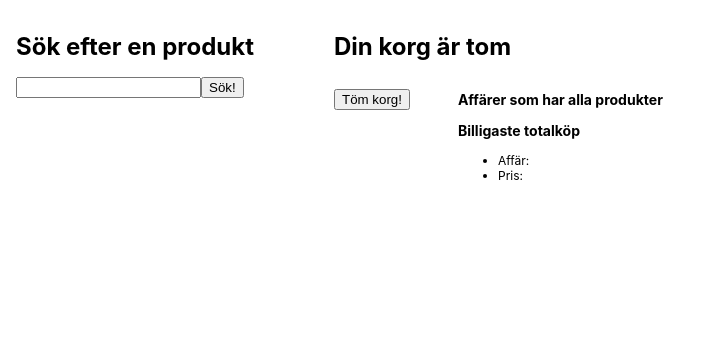
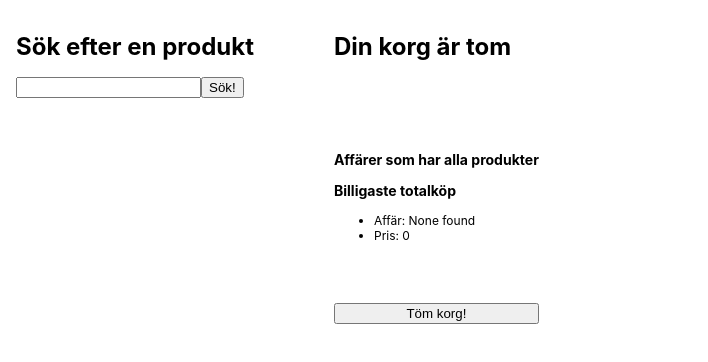
Before and after one commit to MartinLundqvist/pricefrontend, a React (Vite) app: page / in a window 1280 px wide. Shown: the top 362 px of the page, without its empty margins (0-708 px from the left). Built offline with nearby package versions, Linux system fonts and the light colour scheme.

Commit message:
Implemented new basket provider

```diff
--- a/src/App.tsx
+++ b/src/App.tsx
@@ -1,11 +1,12 @@
 import { useEffect, useState } from 'react';
-import { useLocalStorage } from './hooks/useLocalStorage';
+// import { useLocalStorage } from './hooks/useLocalStorage';
 import he from 'he';
 import styled from 'styled-components';
 import { Basket } from './components/Basket';
 import { SearchResults } from './components/SearchResults';
 import { IResponse } from 'price-scraper-common';
-import { IStore } from './types';
+// import { IStore } from './types';
+import { useBasket } from './contexts/BasketProvider';
 
 const Wrapper = styled.div`
   position: relative;
@@ -21,11 +22,12 @@ function App() {
   const [product, setProduct] = useState<string>('');
   const [doSearch, setDoSearch] = useState<boolean>(false);
   const [searchResults, setSearchResults] = useState<IResponse | null>(null);
-  const [storeValues, setStoreValues] = useLocalStorage<IStore>(
-    'price-scraper-beta',
-    { products: [], vendors: [] }
-  );
-  // const [basket, setBasket] = useState<IBasket[]>([]);
+  const { clearBasket } = useBasket();
+  // const [storeValues, setStoreValues] = useLocalStorage<IStore>(
+  //   'price-scraper-beta',
+  //   { products: [], vendors: [] }
+  // );
+  // // const [basket, setBasket] = useState<IBasket[]>([]);
 
   const handleClick = () => {
     setDoSearch(true);
@@ -70,9 +72,9 @@ function App() {
   //   setStoreValues({ products, vendors });
   // };
 
-  const clearLocalStorage = () => {
-    setStoreValues({ products: [], vendors: [] });
-  };
+  // const clearLocalStorage = () => {
+  //   setStoreValues({ products: [], vendors: [] });
+  // };
 
   useEffect(() => {
     const fetchData = async () => {
@@ -114,7 +116,7 @@ function App() {
         {searchResults && <SearchResults results={searchResults} />}
       </div>
       <div>
-        <Basket store={storeValues} clearStore={clearLocalStorage} />
+        <Basket />
       </div>
     </Wrapper>
   );
--- /dev/null
+++ b/src/classes/basket.ts
@@ -0,0 +1,3 @@
+import { IStore, IStoreProduct } from '../types';
+
+export class BasketUtils {}
--- a/src/components/Basket.tsx
+++ b/src/components/Basket.tsx
@@ -1,58 +1,60 @@
 import { useEffect, useState } from 'react';
 // import { IResponse } from 'price-scraper-common';
 import styled from 'styled-components';
-import { IStore, IStoreVendor } from '../types';
+import { useBasket } from '../contexts/BasketProvider';
+// import { IStore, IStoreVendor } from '../types';
 
 const Wrapper = styled.div`
   position: relative;
   display: flex;
-  flex-direction: row;
+  flex-direction: column;
   gap: 3rem;
 `;
 
-interface IBasketStats {
-  vendors: string[];
-  cheapestVendor: string;
-  minTotalPrice: string;
-}
+// interface IBasketStats {
+//   vendors: string[];
+//   cheapestVendor: string;
+//   minTotalPrice: string;
+// }
 
-interface IBasketProps {
-  store: IStore;
-  clearStore: () => void;
-}
-export const Basket = ({ store, clearStore }: IBasketProps): JSX.Element => {
-  const [filteredVendors, setFilteredVendors] = useState<IStoreVendor[]>();
+export const Basket = (): JSX.Element => {
+  // const [filteredVendors, setFilteredVendors] = useState<IStoreVendor[]>();
+  const {
+    clearBasket,
+    getProductsInBasket,
+    getVendorsWithBasket,
+    getCheapestBasketVendor,
+  } = useBasket();
 
-  useEffect(() => {
-    // We do this the easy way. Filter out the vendors with the full number of products
-    const vendorsWithAllProducts = store.vendors.filter((vendor) => {
-      vendor.products.length === store.products.length;
-    });
+  // useEffect(() => {
+  //   // We do this the easy way. Filter out the vendors with the full number of products
+  //   const vendorsWithAllProducts = store.vendors.filter((vendor) => {
+  //     vendor.products.length === store.products.length;
+  //   });
 
-    console.log(vendorsWithAllProducts);
+  //   console.log(vendorsWithAllProducts);
 
-    setFilteredVendors(vendorsWithAllProducts);
-  }, [store]);
+  //   setFilteredVendors(vendorsWithAllProducts);
+  // }, [store]);
 
   return (
     <div>
-      <h1>Din korg{store.products.length === 0 ? ' är tom' : ''}</h1>
+      <h1>Din korg{getProductsInBasket().length === 0 ? ' är tom' : ''}</h1>
       <Wrapper>
         <div>
           <ul>
-            {store.products.map((product) => (
+            {getProductsInBasket().map((product) => (
               <li key={product.product}>
                 {product.product}, {product.vendors.length} affärer, lägsta
                 pris: {product.vendors[0].priceOffer}
               </li>
             ))}
           </ul>
-          <button onClick={() => clearStore()}>Töm korg!</button>
         </div>
         <div>
           <h3>Affärer som har alla produkter</h3>
           <ul>
-            {filteredVendors?.map((vendor) => (
+            {getVendorsWithBasket().map((vendor) => (
               <li key={vendor.vendor}>
                 {vendor.vendor}: {vendor.totalPriceOffer} kr
               </li>
@@ -60,10 +62,21 @@ export const Basket = ({ store, clearStore }: IBasketProps): JSX.Element => {
           </ul>
           <h3>Billigaste totalköp</h3>
           <ul>
-            <li>Affär: </li>
-            <li>Pris: </li>
+            <li>
+              Affär:{' '}
+              {getCheapestBasketVendor()
+                ? getCheapestBasketVendor().vendor
+                : 'None found'}
+            </li>
+            <li>
+              Pris:{' '}
+              {getCheapestBasketVendor()
+                ? getCheapestBasketVendor().totalPriceOffer
+                : 0}
+            </li>
           </ul>
         </div>
+        <button onClick={() => clearBasket()}>Töm korg!</button>
       </Wrapper>
     </div>
   );
--- a/src/components/SearchResults.tsx
+++ b/src/components/SearchResults.tsx
@@ -1,5 +1,23 @@
-import { useEffect, useState } from 'react';
 import { IResponse } from 'price-scraper-common';
+import { useState } from 'react';
+import styled from 'styled-components';
+import { useBasket } from '../contexts/BasketProvider';
+import { IStoreProduct } from '../types';
+
+const Wrapper = styled.div`
+  ul {
+    padding: 0;
+  }
+
+  label {
+    display: block;
+
+    span {
+      color: blue;
+      font-weight: bold;
+    }
+  }
+`;
 
 interface ISearchResultsProps {
   results: IResponse;
@@ -8,16 +26,81 @@ interface ISearchResultsProps {
 export const SearchResults = ({
   results,
 }: ISearchResultsProps): JSX.Element => {
-  const [productsFound, setProductsFound] = useState<string[]>();
+  const MAX_OFFER_CHARACTERS = 45;
+  const [chosenProductOfferIDs, setChosenProductOfferIDs] = useState<string[]>(
+    []
+  );
+  const { addProduct } = useBasket();
 
-  useEffect(() => {
-    const products = new Set<string>();
-    results.vendors.forEach((vendor) => products.add(vendor.productOffer));
-    setProductsFound(Array.from(products));
-  }, [results]);
+  const handleProductChange = (event: React.ChangeEvent<HTMLInputElement>) => {
+    const checked = event.target.checked;
+    const productOfferID = event.target.value;
+    const newChosenProductOfferIDs = [...chosenProductOfferIDs];
+
+    if (checked && !chosenProductOfferIDs.includes(productOfferID)) {
+      newChosenProductOfferIDs.push(productOfferID);
+    }
+
+    if (!checked && chosenProductOfferIDs.includes(productOfferID)) {
+      newChosenProductOfferIDs.splice(
+        newChosenProductOfferIDs.indexOf(productOfferID),
+        1
+      );
+    }
+
+    console.log(newChosenProductOfferIDs);
+
+    setChosenProductOfferIDs(newChosenProductOfferIDs);
+  };
+
+  const truncate = (offerString: string): string => {
+    if (offerString.length > MAX_OFFER_CHARACTERS) {
+      offerString = offerString.substring(0, MAX_OFFER_CHARACTERS) + '... ';
+    }
+
+    return offerString;
+  };
+
+  const addToBasket = () => {
+    const newProduct: IStoreProduct = {
+      product: results.product.product,
+      vendors: [],
+    };
+
+    if (chosenProductOfferIDs.length === 0) {
+      alert('You did not select any product offers to add.');
+      return;
+    }
+
+    chosenProductOfferIDs.forEach((id) => {
+      const vendor = results.vendors.find((v) => v.productOfferID === id);
+      if (vendor) {
+        newProduct.vendors.push({
+          vendor: vendor.vendor,
+          productOffer: vendor.productOffer,
+          productOfferID: id,
+          priceOffer: vendor.priceOffer,
+        });
+      }
+    });
+
+    if (newProduct.vendors.length === 0) {
+      alert('Found no product offers to add');
+      return;
+    }
+
+    addProduct(newProduct);
+    alert(
+      'Added ' +
+        newProduct.vendors.length +
+        ' offers to the product and put in the basket.'
+    );
+
+    setChosenProductOfferIDs([]);
+  };
 
   return (
-    <div>
+    <Wrapper>
       <h3>
         Produkt som matchade din sökning:{' '}
         <span style={{ color: 'blue' }}> {results.product.product}</span>
@@ -28,8 +111,22 @@ export const SearchResults = ({
         max. 10 med bästa match överst):
       </h3>
       <ul>
-        {productsFound?.map((product, index) => (
-          <li key={index + 0.5}>{product}</li>
+        {results.vendors.map((vendorResult, index) => (
+          <label key={index + 0.6}>
+            <input
+              type='checkbox'
+              key={index + 0.5}
+              name='productOfferID'
+              value={vendorResult.productOfferID}
+              checked={chosenProductOfferIDs.includes(
+                vendorResult.productOfferID
+              )}
+              onChange={(e) => handleProductChange(e)}
+            />
+            {truncate(vendorResult.productOffer)}:{' '}
+            <span>{vendorResult.priceOffer.toLocaleString()}kr</span> (
+            {vendorResult.vendor})
+          </label>
         ))}
       </ul>
       <h3>
@@ -37,6 +134,7 @@ export const SearchResults = ({
         (eller gör en mer specifik sökning om inga erbjudanden matchar det du
         söker)
       </h3>
-    </div>
+      <button onClick={() => addToBasket()}>Lägg i Korgen!</button>
+    </Wrapper>
   );
 };
--- /dev/null
+++ b/src/contexts/BasketProvider.tsx
@@ -0,0 +1,117 @@
+import { createContext, useContext, useEffect, useState } from 'react';
+import { BasketUtils } from '../classes/basket';
+import { useLocalStorage } from '../hooks/useLocalStorage';
+import { IStore, IStoreProduct, IStoreVendor } from '../types';
+
+interface IBasketContext {
+  clearBasket: () => void;
+  addProduct: (product: IStoreProduct) => void;
+  removeProduct: (productName: string) => void;
+  removeProductOffer: (productOfferID: string) => void;
+  getVendorsWithBasket: () => IStoreVendor[];
+  getProductsInBasket: () => IStoreProduct[];
+  getCheapestBasketVendor: () => IStoreVendor;
+}
+
+const BasketContext = createContext<IBasketContext>({} as IBasketContext);
+
+export const useBasket = () => useContext(BasketContext);
+
+interface IBasketProviderProps {
+  children: React.ReactNode;
+}
+
+export const BasketProvider = ({
+  children,
+}: IBasketProviderProps): JSX.Element => {
+  const [store, setStore] = useLocalStorage<IStore>('price-scraper-beta', {
+    products: [],
+    vendors: [],
+  });
+
+  const clearBasket = () => {
+    if (confirm('Are you sure you want to clear the basket?')) {
+      setStore({ products: [], vendors: [] });
+    }
+  };
+
+  const addProduct = (product: IStoreProduct) => {
+    console.log('Basket has received a product to be added:');
+    console.log(product);
+
+    // Temporary variables - we are technically recreating the Store
+    var products = store.products;
+    var vendors = store.vendors;
+
+    // It's a new product by definition, so we will just push it to the products array
+    products.push({
+      product: product.product,
+      vendors: product.vendors,
+    });
+
+    // We need to check if the vendors are already in the store from before, before adding the new product to the vendor array,
+    product.vendors.forEach((vendor) => {
+      const vendorIndex = vendors.findIndex((v) => v.vendor === vendor.vendor);
+      if (vendorIndex !== -1) {
+        vendors[vendorIndex].products.push({
+          product: product.product,
+          productOfferID: vendor.productOfferID,
+          productOffer: vendor.productOffer,
+          priceOffer: vendor.priceOffer,
+        });
+        vendors[vendorIndex].totalPriceOffer += vendor.priceOffer; // Update the total price
+      } else {
+        vendors.push({
+          vendor: vendor.vendor,
+          products: [
+            {
+              product: product.product,
+              productOfferID: vendor.productOfferID,
+              productOffer: vendor.productOffer,
+              priceOffer: vendor.priceOffer,
+            },
+          ],
+          totalPriceOffer: vendor.priceOffer, // It's a new entry, so this is the only price we have
+        });
+      }
+    });
+
+    setStore({ products, vendors });
+  };
+
+  const removeProduct = (productName: string) => {};
+
+  const removeProductOffer = (productOfferID: string) => {};
+
+  const getVendorsWithBasket = (): IStoreVendor[] => {
+    return store.vendors.filter(
+      (v) => v.products.length === store.products.length
+    );
+  };
+
+  const getProductsInBasket = (): IStoreProduct[] => {
+    return store.products;
+  };
+
+  const getCheapestBasketVendor = (): IStoreVendor => {
+    return getVendorsWithBasket().sort(
+      (a, b) => a.totalPriceOffer - b.totalPriceOffer
+    )[0];
+  };
+
+  return (
+    <BasketContext.Provider
+      value={{
+        clearBasket,
+        addProduct,
+        removeProduct,
+        removeProductOffer,
+        getVendorsWithBasket,
+        getProductsInBasket,
+        getCheapestBasketVendor,
+      }}
+    >
+      {children}
+    </BasketContext.Provider>
+  );
+};
--- a/src/main.tsx
+++ b/src/main.tsx
@@ -1,11 +1,14 @@
-import React from 'react'
-import ReactDOM from 'react-dom'
-import './index.css'
-import App from './App'
+import React from 'react';
+import ReactDOM from 'react-dom';
+import './index.css';
+import { BasketProvider } from './contexts/BasketProvider';
+import App from './App';
 
 ReactDOM.render(
   <React.StrictMode>
-    <App />
+    <BasketProvider>
+      <App />
+    </BasketProvider>
   </React.StrictMode>,
   document.getElementById('root')
-)
+);
```
Also changed, not shown: src/types/index.d.ts (+4 -5 lines), todo.txt.
